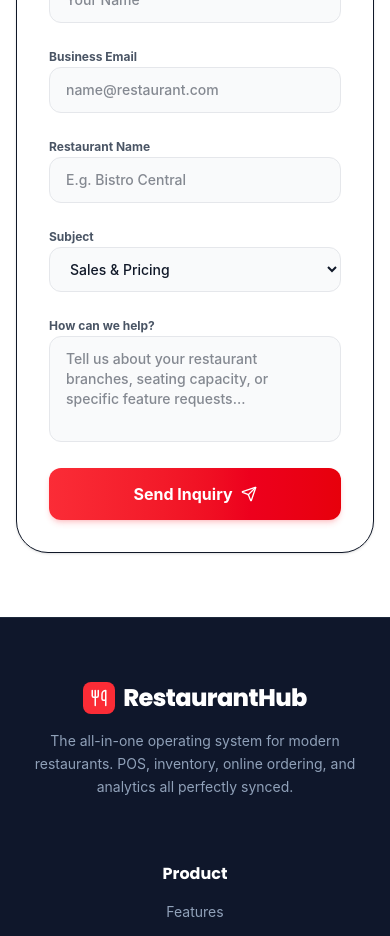
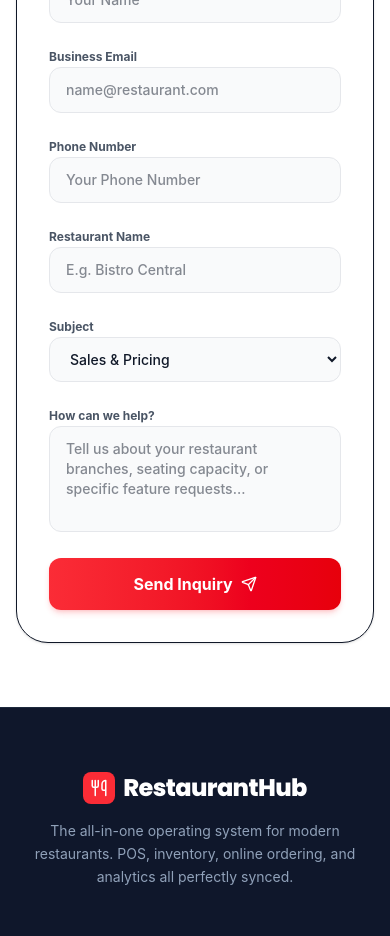
Before and after one commit to ruthralekhaantigraviity/RMS, a React app in the folder frontend/: page /contact in a window 390 px wide. Shown: the part 1100-2036 px from the top of the page. Built offline with nearby package versions, Linux system fonts and the light colour scheme; no server answers; the HTML template or start-up script is replaced by a standard one.

Commit message:
feat: add phone number field to inquiries form and backend schema

```diff
--- a/frontend/src/pages/customer/Contact.jsx
+++ b/frontend/src/pages/customer/Contact.jsx
@@ -8,6 +8,7 @@ const Contact = () => {
     const [formData, setFormData] = useState({
         name: '',
         email: '',
+        phone: '',
         restaurantName: '',
         subject: 'Sales',
         message: ''
@@ -28,7 +29,7 @@ const Contact = () => {
         try {
             await axios.post(`${API_URL}/inquiries`, formData);
             toast.success("Thank you! Your message has been sent successfully.");
-            setFormData({ name: '', email: '', restaurantName: '', subject: 'Sales', message: '' });
+            setFormData({ name: '', email: '', phone: '', restaurantName: '', subject: 'Sales', message: '' });
         } catch (error) {
             console.error(error);
             toast.error(error.response?.data?.message || "Failed to send message. Please try again.");
@@ -169,6 +170,17 @@ const Contact = () => {
 
                                 <div className="grid grid-cols-1 sm:grid-cols-2 gap-5">
                                     <div className="space-y-1.5">
+                                        <label className="text-xs font-bold text-gray-600">Phone Number</label>
+                                        <input
+                                            type="tel"
+                                            required
+                                            value={formData.phone}
+                                            onChange={(e) => setFormData({ ...formData, phone: e.target.value })}
+                                            placeholder="Your Phone Number"
+                                            className="w-full px-4 py-3 bg-gray-50 border border-gray-200 rounded-xl text-sm outline-none focus:border-red-500 focus:bg-white focus:ring-4 focus:ring-red-100 transition-all font-medium"
+                                        />
+                                    </div>
+                                    <div className="space-y-1.5">
                                         <label className="text-xs font-bold text-gray-600">Restaurant Name</label>
                                         <input
                                             type="text"
@@ -179,6 +191,8 @@ const Contact = () => {
                                             className="w-full px-4 py-3 bg-gray-50 border border-gray-200 rounded-xl text-sm outline-none focus:border-red-500 focus:bg-white focus:ring-4 focus:ring-red-100 transition-all font-medium"
                                         />
                                     </div>
+                                </div>
+
                                 <div className="space-y-1.5">
                                     <label className="text-xs font-bold text-gray-600">Subject</label>
                                     <select
@@ -191,7 +205,6 @@ const Contact = () => {
                                         <option value="Demo">Schedule a Live Demo</option>
                                         <option value="General">General Inquiry</option>
                                     </select>
-                                    </div>
                                 </div>
 
                                 <div className="space-y-1.5">
--- a/frontend/src/pages/superadmin/SuperAdminDashboard.jsx
+++ b/frontend/src/pages/superadmin/SuperAdminDashboard.jsx
@@ -288,6 +288,7 @@ const SuperAdminDashboard = () => {
                                         <span className="font-bold text-gray-900 block">{inq.name}</span>
                                         <span className="text-xs text-gray-500 block font-semibold">{inq.restaurantName}</span>
                                         <span className="text-[11px] text-gray-400 block">{inq.email}</span>
+                                        <span className="text-[11px] text-gray-500 block font-semibold">📞 {inq.phone}</span>
                                     </div>
                                 </td>
                                 <td className="p-5">
```
Also changed, not shown: 2 other files (tests, documents, lock files or other folders). Lines whose indentation alone changed are shown as unchanged.
